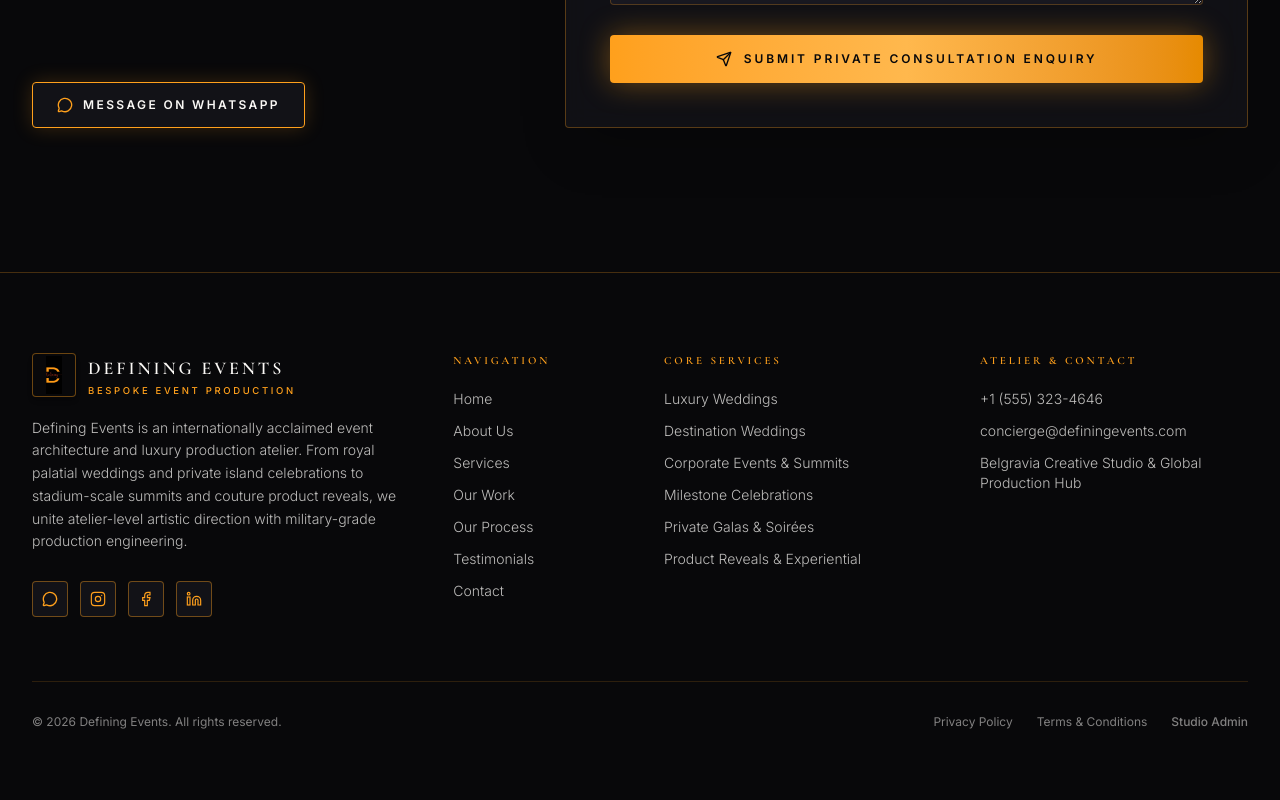
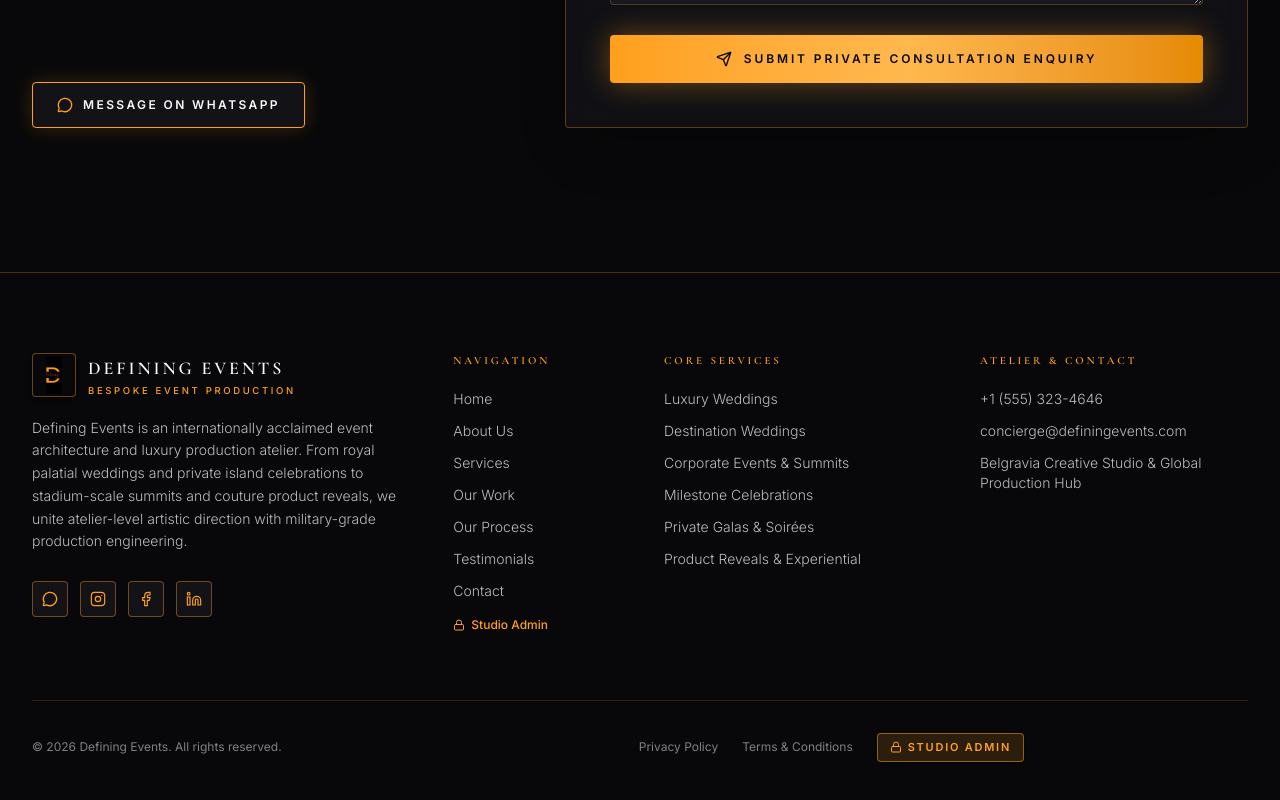
Before and after one commit to mituu005/definingevents, a React (Vite) app: page / in a window 1280 px wide. Shown: the part 8280-9080 px from the top of the page. Built offline with nearby package versions, Linux system fonts and the light colour scheme; no server answers.

Commit message:
fix: make Studio Admin button prominent, unblocked, and clickable

```diff
--- a/src/components/common/ScrollProgressAndUtilities.tsx
+++ b/src/components/common/ScrollProgressAndUtilities.tsx
@@ -51,13 +51,13 @@ export function ScrollProgressAndUtilities() {
       </div>
 
       {/* Floating Utilities */}
-      <div className="fixed bottom-6 right-6 z-50 flex flex-col items-end gap-3">
+      <div className="fixed bottom-6 right-6 z-50 flex flex-col items-end gap-3 pointer-events-none">
         {showTop && (
           <button
             type="button"
             onClick={() => window.scrollTo({ top: 0, behavior: 'smooth' })}
             aria-label="Back to top"
-            className="flex h-11 w-11 items-center justify-center rounded-sm border border-[#FFA01C]/50 bg-[#08080A]/95 text-[#FAF8F5] shadow-lg backdrop-blur-md transition-all duration-300 hover:border-[#FFA01C] hover:bg-[#FFA01C] hover:text-[#08080A]"
+            className="pointer-events-auto flex h-11 w-11 items-center justify-center rounded-sm border border-[#FFA01C]/50 bg-[#08080A]/95 text-[#FAF8F5] shadow-lg backdrop-blur-md transition-all duration-300 hover:border-[#FFA01C] hover:bg-[#FFA01C] hover:text-[#08080A]"
           >
             <ArrowUp className="h-4 w-4" />
           </button>
@@ -68,7 +68,7 @@ export function ScrollProgressAndUtilities() {
           onClick={handleWhatsAppClick}
           aria-label="Chat on WhatsApp"
           title={whatsappUrl ? 'Chat with us on WhatsApp' : 'Go to Contact & Enquiry'}
-          className="group flex items-center gap-2.5 rounded-sm border border-[#FFA01C] bg-[#08080A]/95 px-4 py-3 text-xs uppercase tracking-[0.2em] text-[#FAF8F5] shadow-[0_4px_25px_rgba(255,160,28,0.25)] transition-all duration-300 hover:bg-[#FFA01C] hover:text-[#08080A]"
+          className="pointer-events-auto group flex items-center gap-2.5 rounded-sm border border-[#FFA01C] bg-[#08080A]/95 px-4 py-3 text-xs uppercase tracking-[0.2em] text-[#FAF8F5] shadow-[0_4px_25px_rgba(255,160,28,0.25)] transition-all duration-300 hover:bg-[#FFA01C] hover:text-[#08080A]"
         >
           <MessageCircle className="h-4 w-4 text-[#FFA01C] transition-colors group-hover:text-[#08080A]" />
           <span className="hidden sm:inline font-semibold">WhatsApp Concierge</span>
--- a/src/components/public/Footer.tsx
+++ b/src/components/public/Footer.tsx
@@ -1,4 +1,4 @@
-import { MessageCircle } from 'lucide-react';
+import { Lock, MessageCircle } from 'lucide-react';
 import { Link, useLocation, useNavigate } from 'react-router-dom';
 import { BrandMark } from '@/components/common/BrandMark';
 import { useSiteData } from '@/contexts/SiteDataContext';
@@ -134,6 +134,15 @@ export function Footer() {
                   </button>
                 </li>
               ))}
+              <li>
+                <Link
+                  to="/admin/login"
+                  className="inline-flex items-center gap-1.5 text-xs text-[#FFA01C] hover:text-[#FFB84D] transition-colors font-medium mt-1"
+                >
+                  <Lock className="h-3 w-3" />
+                  <span>Studio Admin</span>
+                </Link>
+              </li>
             </ul>
           </div>
 
@@ -191,19 +200,23 @@ export function Footer() {
           </div>
         </div>
 
-        <div className="mt-16 pt-8 border-t border-[#FFA01C]/15 flex flex-col sm:flex-row items-center justify-between gap-4 text-xs text-[#FAF8F5]/50">
+        <div className="mt-16 pt-8 border-t border-[#FFA01C]/15 flex flex-col sm:flex-row items-center justify-between gap-4 text-xs text-[#FAF8F5]/50 pb-16 sm:pb-0 sm:pr-48 md:pr-56 relative z-10">
           <p>
             © {new Date().getFullYear()} {settings.company_name}. All rights reserved.
           </p>
-          <div className="flex items-center gap-6">
+          <div className="flex flex-wrap items-center gap-4 sm:gap-6">
             <Link to="/privacy-policy" className="hover:text-[#FFA01C] transition-colors">
               Privacy Policy
             </Link>
             <Link to="/terms" className="hover:text-[#FFA01C] transition-colors">
               Terms &amp; Conditions
             </Link>
-            <Link to="/admin/login" className="hover:text-[#FFA01C] transition-colors font-medium">
-              Studio Admin
+            <Link
+              to="/admin/login"
+              className="inline-flex items-center gap-1.5 rounded-sm border border-[#FFA01C]/50 bg-[#FFA01C]/15 px-3 py-1.5 text-[11px] uppercase tracking-[0.16em] text-[#FFA01C] transition-all hover:bg-[#FFA01C] hover:text-[#08080A] font-semibold cursor-pointer shadow-sm hover:scale-105 active:scale-95"
+            >
+              <Lock className="h-3 w-3" />
+              <span>Studio Admin</span>
             </Link>
           </div>
         </div>
```
